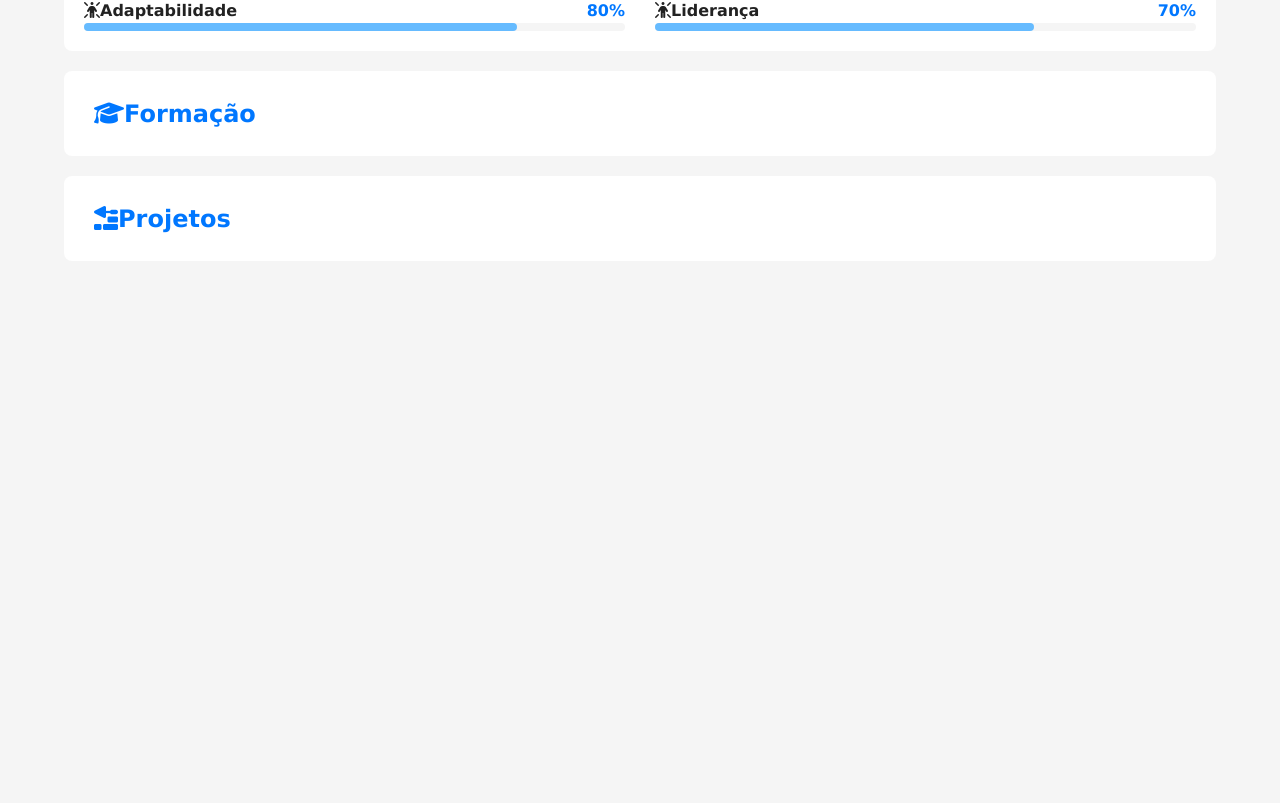
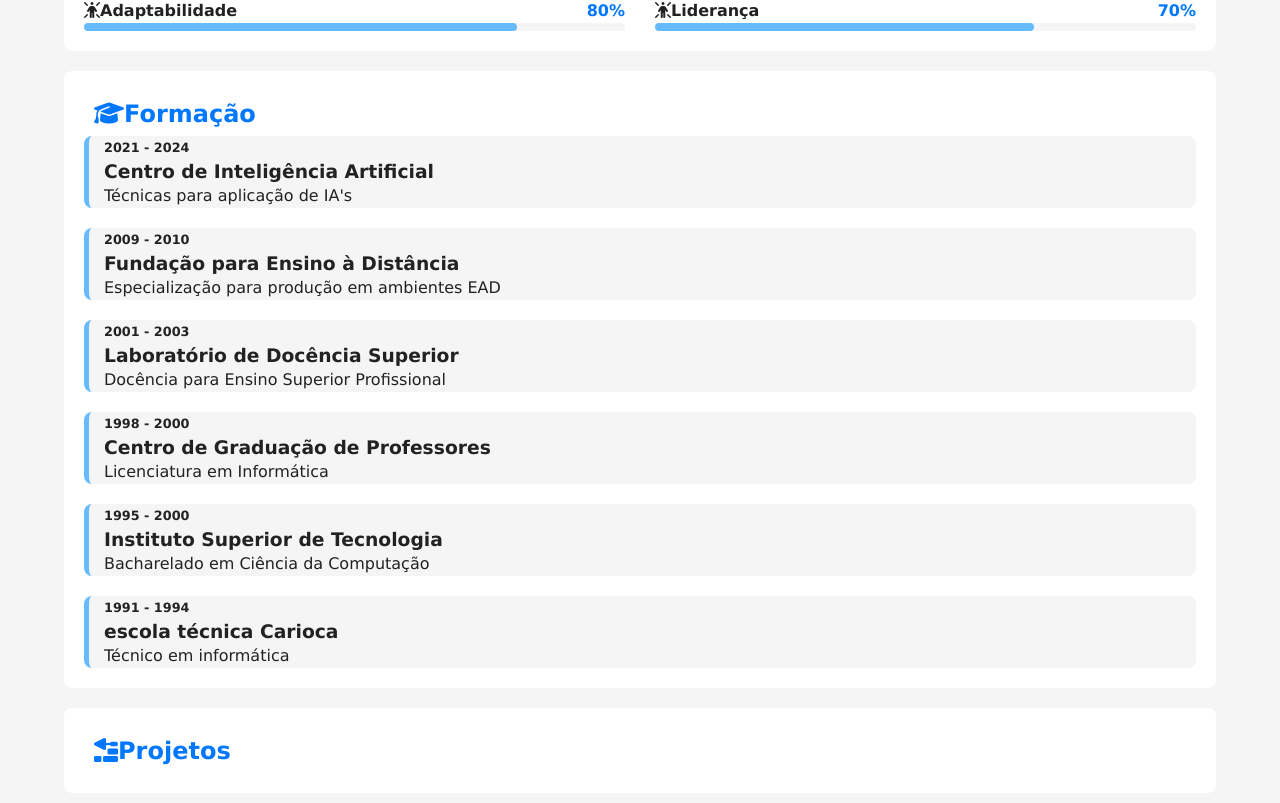
Before and after one commit to CAFE2l/portfolio_guanabara, a React (Vite) app: page / in a window 1280 px wide. Shown: the part 1473-2276 px from the top of the page. Before the commit the page ends 1754 px from the top, so only its background shows below. Built offline with nearby package versions, Linux system fonts and the light colour scheme.

Commit message:
sections about degrees included

```diff
--- a/src/App.css
+++ b/src/App.css
@@ -178,6 +178,39 @@ article h2{
   border-radius: 4px;
 }
 
+
+#formacao-container{
+  display: flex;
+  flex-direction: column-reverse;
+  gap: 20px;
+}
+
+#formacao-container .curso{
+  background-color: var(--fundo-principal);
+  border-radius: 8px;
+  border-left: 5px solid var(--destaque-inverso);
+  padding-left: 15px;
+  transition: 0.5s;
+}
+
+#formacao-container .curso:hover{
+  border-left-width: 15px;
+  cursor: pointer;
+  border-color: var(--destaque);
+}
+
+
+#formacao-container .periodo{
+  font-size: 0.8em;
+  font-weight: bold;
+  color: var(--texto);
+}
+
+#formacao-container .instituicao{
+  color: var(--destaque-inverso);
+  font-size: 1.1em;
+}
+
 @media screen and (min-width: 768px){
   .skill-container{
     grid-template-columns: 1fr 1fr;
--- a/src/App.tsx
+++ b/src/App.tsx
@@ -232,7 +232,46 @@ function App() {
 
             <article id="formacao">
               <h2><i className="fa-solid fa-graduation-cap"></i>Formação</h2>
+                <div id="formacao-container">
+                    <div className="curso">
+                      <p className="periodo">1991 - 1994</p>
+                      <h3 className="Instituição">escola técnica Carioca</h3>
+                      <p className="titulacao">Técnico em informática</p>
 
+                    </div>
+
+
+                     <div className="curso">
+                      <p className="periodo">1995 - 2000</p>
+                      <h3 className="Instituição">Instituto Superior de Tecnologia</h3>
+                      <p className="titulacao">Bacharelado em Ciência da Computação</p>
+                    </div>
+
+                    <div className="curso">
+                      <p className="periodo">1998 - 2000</p>
+                      <h3 className="Instituição">Centro de Graduação de Professores</h3>
+                      <p className="titulacao">Licenciatura em Informática</p>
+                    </div>
+
+
+                    <div className="curso">
+                      <p className="periodo">2001 - 2003</p>
+                      <h3 className="Instituição">Laboratório de Docência Superior</h3>
+                      <p className="titulacao">Docência para Ensino Superior Profissional</p>
+                    </div>
+
+                     <div className="curso">
+                      <p className="periodo">2009 - 2010</p>
+                      <h3 className="Instituição">Fundação para Ensino à Distância</h3>
+                      <p className="titulacao">Especialização para produção em ambientes EAD</p>
+                    </div>
+
+                     <div className="curso">
+                      <p className="periodo">2021 - 2024</p>
+                      <h3 className="Instituição">Centro de Inteligência Artificial</h3>
+                      <p className="titulacao">Técnicas para aplicação de IA's</p>
+                    </div>
+                </div>
             </article>
 
             <article id="projetos">
```
